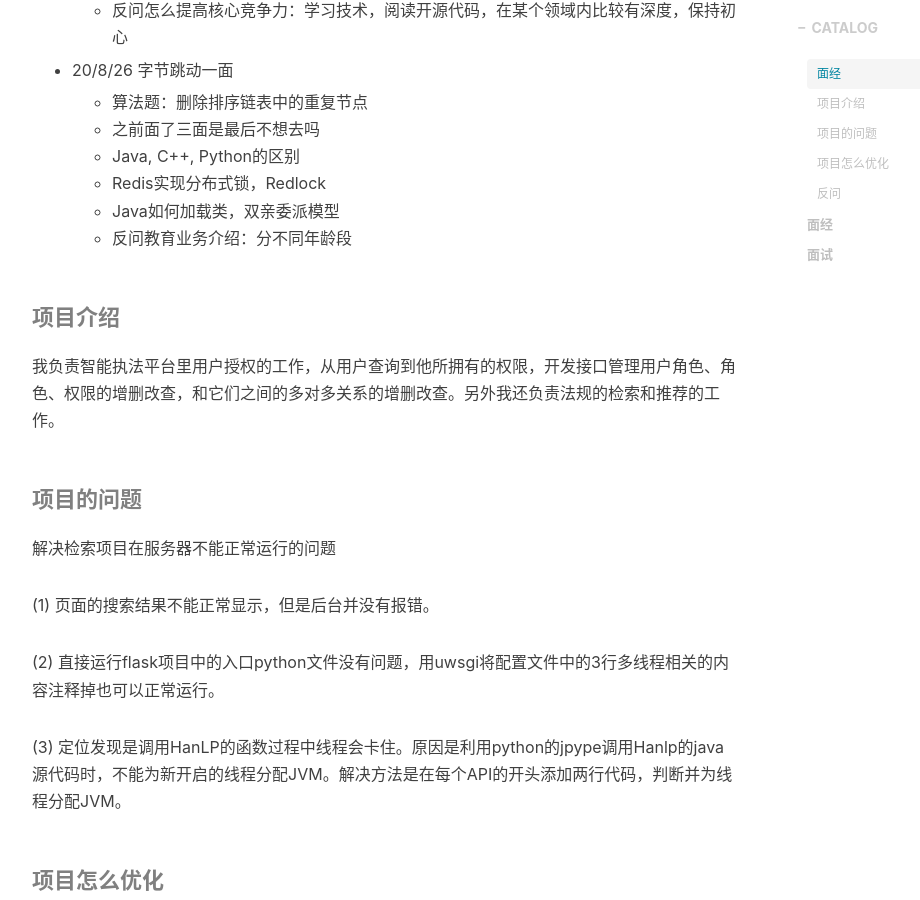
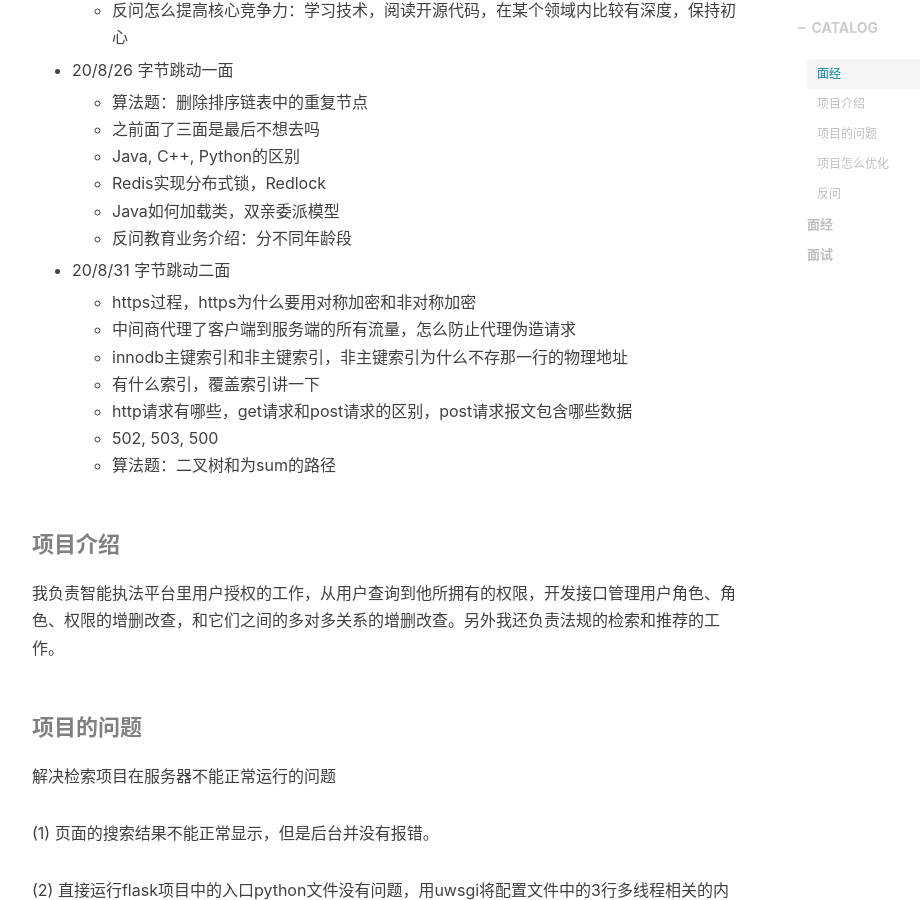
Before and after one commit to yycg/yycg.github.io, a Jekyll site: the page built from _posts/2020-03-05-面试.markdown, in a window 1280 px wide and 900 px high, scrolled down 3059 px. Shown: the whole window, without its empty margins (233-1153 px from the left). Built offline with Jekyll 4.4.1, drawn with Linux system fonts in a browser that asks for light colours; nearby versions of some CDN libraries; comment, search, counter and statistics services are not loaded.

Commit message:
update 2020/09/01

```diff
--- a/_posts/2020-03-05-面试.markdown
+++ b/_posts/2020-03-05-面试.markdown
@@ -115,6 +115,16 @@ tags:
   - Redis实现分布式锁，Redlock
   - Java如何加载类，双亲委派模型
   - 反问教育业务介绍：分不同年龄段
+
+- 20/8/31 字节跳动二面
+
+  - https过程，https为什么要用对称加密和非对称加密
+  - 中间商代理了客户端到服务端的所有流量，怎么防止代理伪造请求
+  - innodb主键索引和非主键索引，非主键索引为什么不存那一行的物理地址
+  - 有什么索引，覆盖索引讲一下
+  - http请求有哪些，get请求和post请求的区别，post请求报文包含哪些数据
+  - 502, 503, 500
+  - 算法题：二叉树和为sum的路径
 
 #### 项目介绍
 
--- a/_posts/2020-07-05-总结.markdown
+++ b/_posts/2020-07-05-总结.markdown
@@ -1221,6 +1221,7 @@ tags:
     - **404 Not Found**：表明服务器上无法找到请求的资源。
 
     - **500 Internal Server Error**：表示服务器端在执行请求时发生了错误。
+    - **502 Bad Gateway**：作为网关或者代理工作的服务器尝试执行请求时，从上游服务器接收到无效的响应。
     - **503 Service Unavailable**：表明服务器暂时处于超负荷或正在进行停机维护，现在无法处理请求。
 
 11. HTTP/1.1默认使用长连接，在响应头加入Connection: keep-alive。在使用长连接的情况下，客户端和服务器之间用于传输HTTP数据的TCP连接不会关闭。
```
